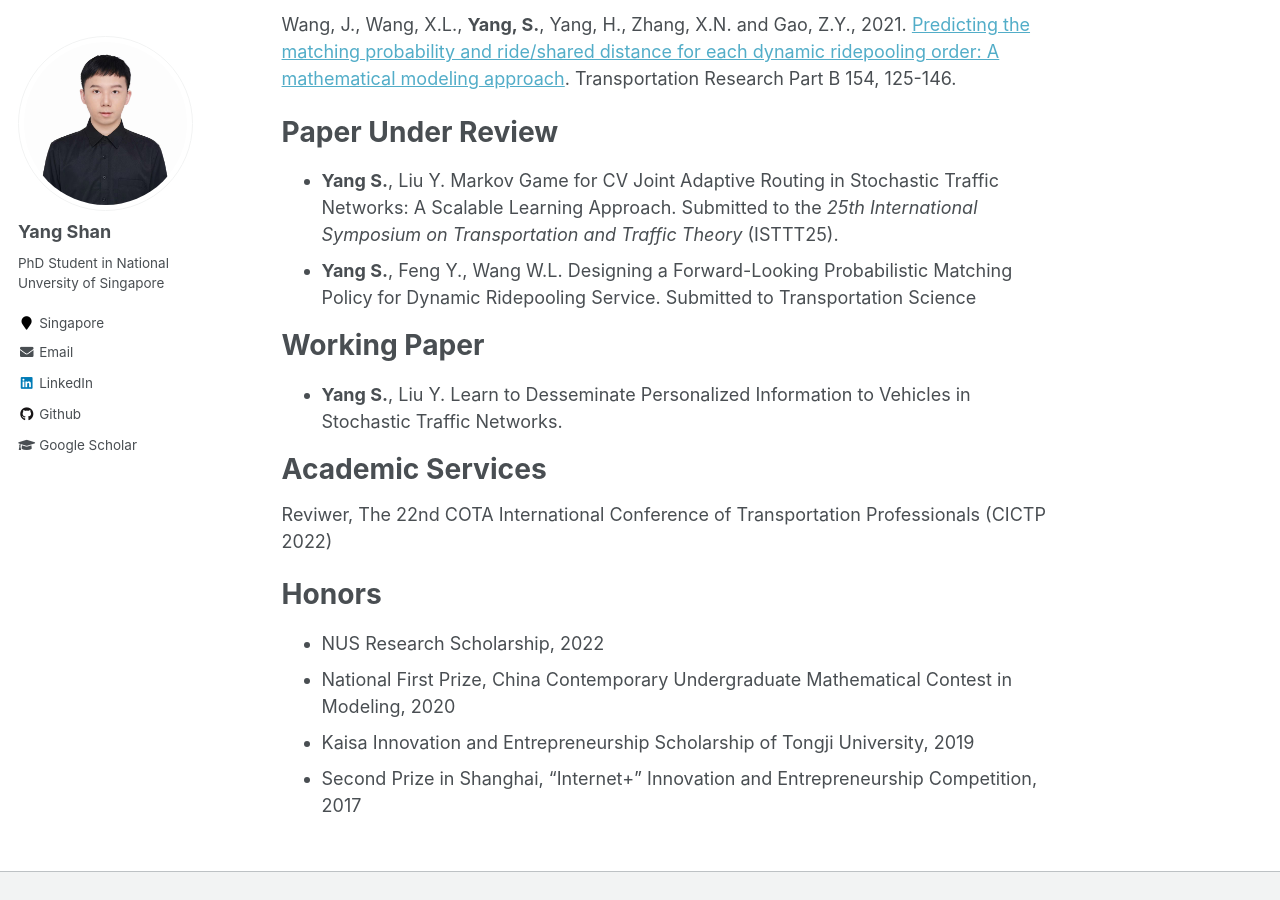
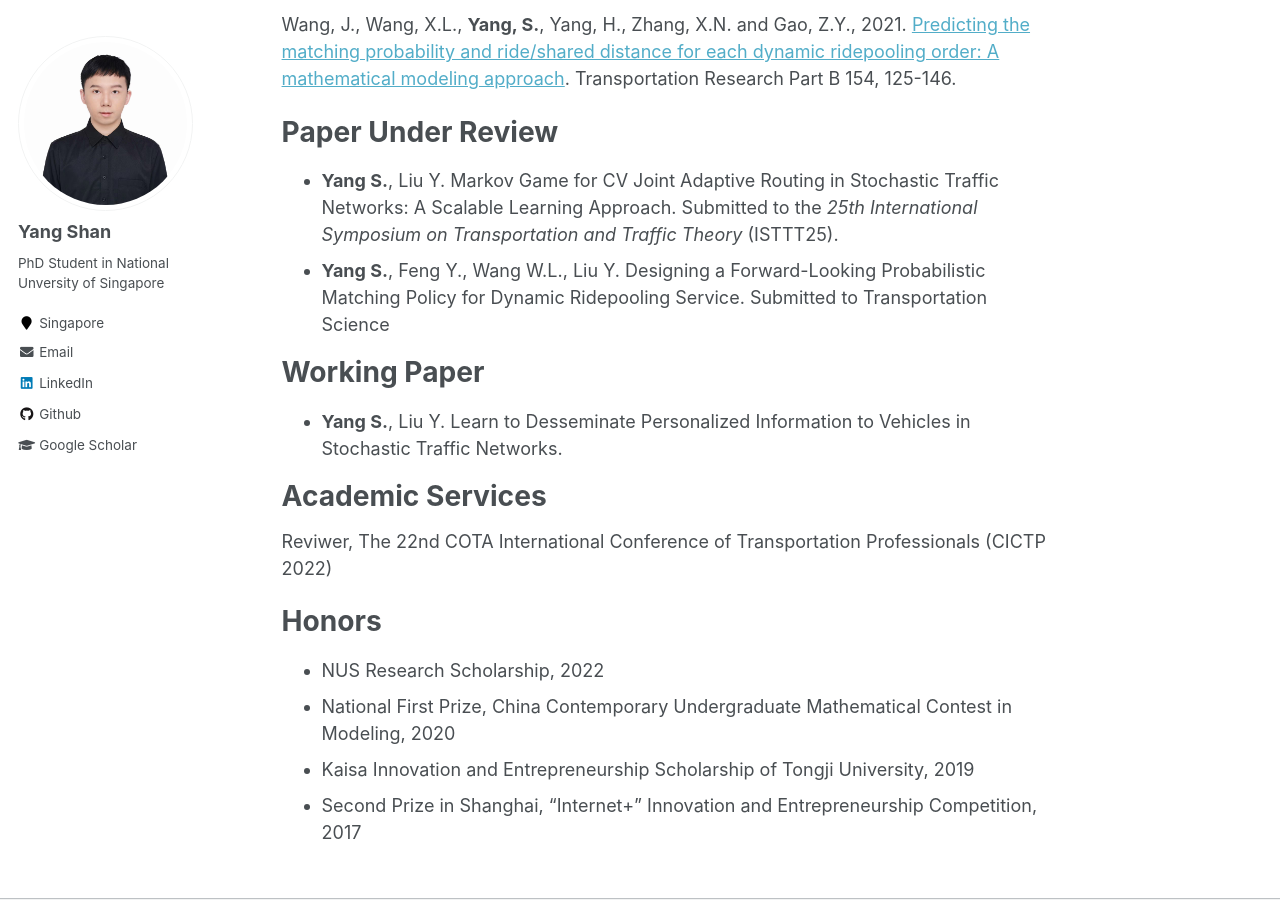
Before and after one commit to seanys/seanys.github.io, a Jekyll site: the page built from _pages/about.md, in a window 1280 px wide and 900 px high, scrolled down 551 px. Built offline with Jekyll 4.4.1, drawn with Linux system fonts in a browser that asks for light colours.

Commit message:
Update about.md

```diff
--- a/_pages/about.md
+++ b/_pages/about.md
@@ -23,7 +23,7 @@ Wang, J., Wang, X.L., **Yang, S.**, Yang, H., Zhang, X.N. and Gao, Z.Y., 2021. [
 Paper Under Review
 ======
 * **Yang S.**, Liu Y. Markov Game for CV Joint Adaptive Routing in Stochastic Traffic Networks: A Scalable Learning Approach. Submitted to the *25th International Symposium on Transportation and Traffic Theory* (ISTTT25).
-* **Yang S.**, Feng Y., Wang W.L. Designing a Forward-Looking Probabilistic Matching Policy for Dynamic Ridepooling Service. Submitted to Transportation Science
+* **Yang S.**, Feng Y., Wang W.L., Liu Y. Designing a Forward-Looking Probabilistic Matching Policy for Dynamic Ridepooling Service. Submitted to Transportation Science
 
 Working Paper
 ======
```
